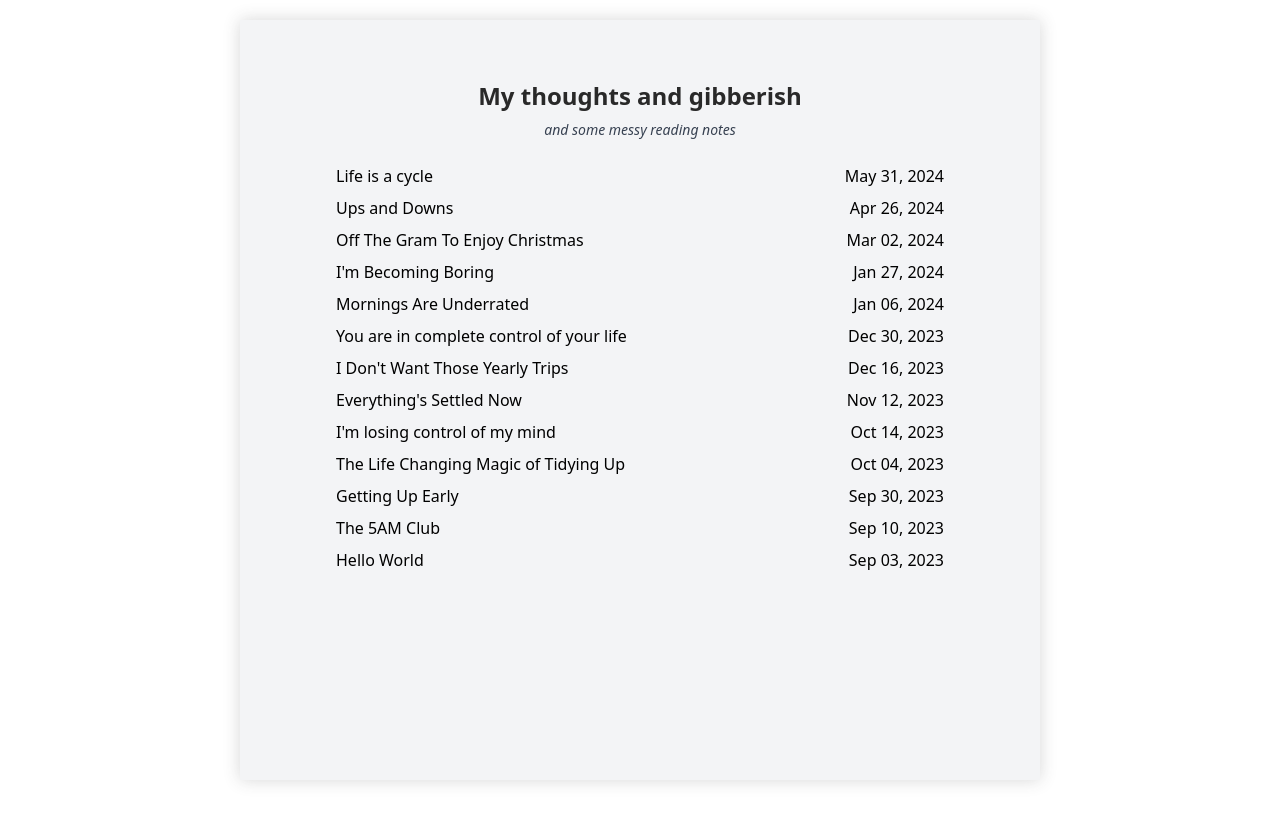
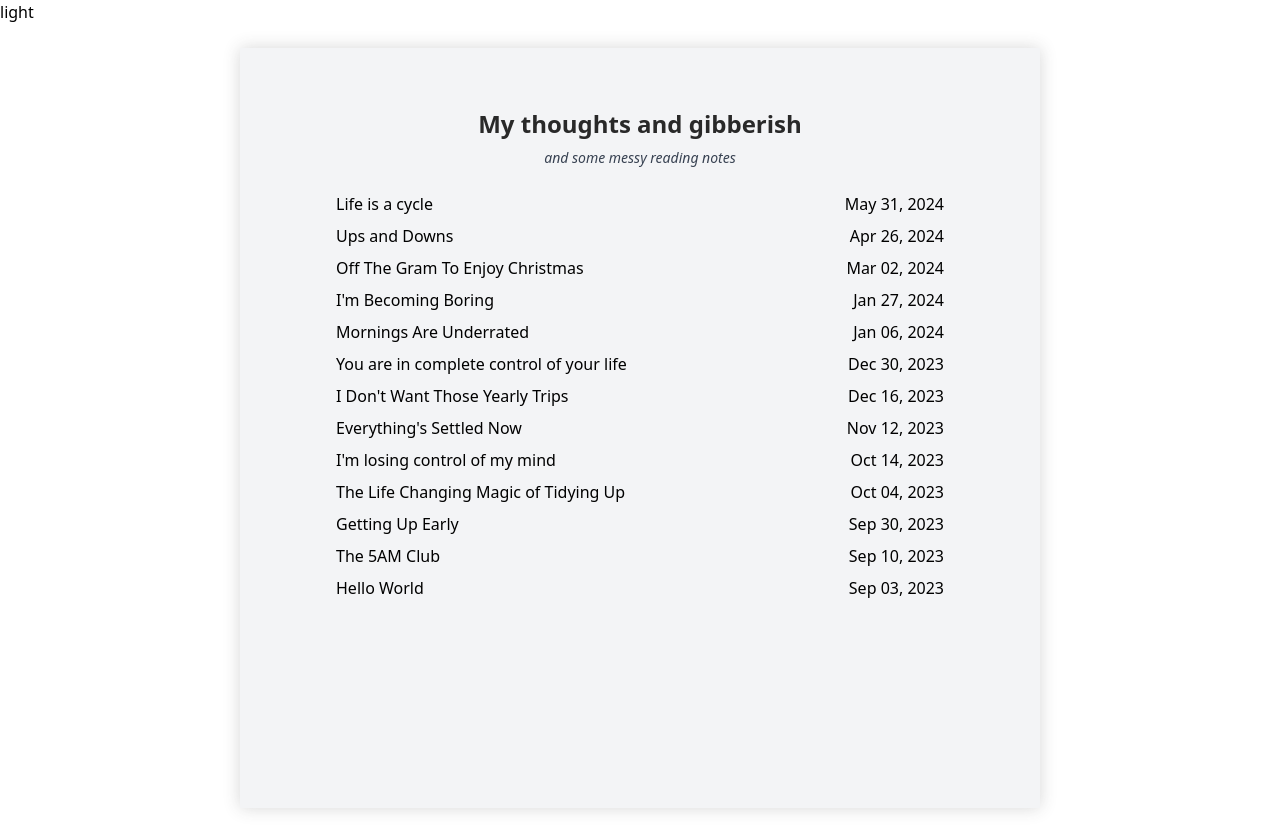
Before and after one commit to baggiiiie/blog, a Next.js app: page / in a window 1280 px wide. Before the commit the page ends 800 px from the top, so only its background shows below. Built offline with nearby package versions, Linux system fonts and the light colour scheme.

Commit message:
Add theme toggler with useState

```diff
--- a/src/components/blogFrontpage.js
+++ b/src/components/blogFrontpage.js
@@ -4,13 +4,13 @@ import { format, parseISO } from "date-fns";
 import BlogHeader from "./blogHeader";
 import { Analytics } from "@vercel/analytics/react";
 
-export default function BlogPage({ allPostsData }) {
+export default function BlogPage({ allPostsData, isDarkTheme}) {
 	const header = "My thoughts and gibberish";
 	const belowHeader = "and some messy reading notes";
 	return (
 		// page div
-		<div className="pageBase">
-			<div className="blogSheet">
+		<div className={`pageBase ${isDarkTheme ? 'pageBase_night' : ''}`}>
+			<div className={`blogSheet ${isDarkTheme ? 'blogSheet_night' : ''} `}>
 				<BlogHeader header={header} belowHeader={belowHeader} />
 
 				{allPostsData.map(({ id, date, title }) => (
@@ -26,7 +26,8 @@ export default function BlogPage({ allPostsData }) {
 export function BlogItem({ id, title, date }) {
 	return (
 		<Link href={`/${id}`} key={id}>
-			<div className="blogListItem group">
+				<div className={`blogListItem group ${ true ? 'blogListItem_night':''}`} >
+
 				<p className="inline-block float-left group-hover:underline">{title}</p>
 				<p className="inline-block float-right text-right group-hover:underline">
 					{format(parseISO(date), "MMM dd, yyyy")}
--- a/src/global.css
+++ b/src/global.css
@@ -16,7 +16,19 @@
 @layer components {
 	.pageBase {
 		@apply bg-white
-		text-black;
+		text-black
+		min-h-screen
+		p-1; /* Add padding to parent div to avoic Margin Collapsing */
+	}
+	.pageBase_night {
+		@apply bg-[#1f1f1f]
+		text-white;
+	}
+	.pageBase_night h1 {
+		@apply text-white;
+	}
+	.pageBase_night h2 {
+		@apply text-gray-50;
 	}
 	.blogSheet {
 		@apply w-full
@@ -29,6 +41,10 @@
 		/* shadow-gray-300 */
 		bg-gray-100 m-auto;
 	}
+	.blogSheet_night {
+		@apply bg-[#323232]
+		se:shadow-[0px_0px_2vh_0px_rgba(0,0,0,0.2)];
+	}
 	.blogListItem {
 		@apply relative
 		block
@@ -39,6 +55,9 @@
 		hover:underline hover:bg-blue-100
 		hover:cursor-pointer
 		px-4 py-3 se:py-1;
+	}
+	.blogListItem_night {
+		@apply hover:bg-[#758db8]
 	}
 	.blogHeader {
 		@apply py-5
--- a/src/pages/index.js
+++ b/src/pages/index.js
@@ -1,4 +1,4 @@
-import React from "react";
+import React, { useState, useEffect } from 'react';
 import { getSortedPostsData } from "../lib/posts";
 import BlogPage from "../components/blogFrontpage";
 
@@ -12,6 +12,39 @@ export async function getStaticProps() {
 		},
 	};
 }
+
+let isBrowser = typeof window !== 'undefined'; // Check if window is defined
+
 export default function Home({ allPostsData }) {
-	return <BlogPage allPostsData={allPostsData} />;
+	const [isDarkTheme, setIsDarkTheme] = useState(getInitialTheme);
+
+	function getInitialTheme() {
+		if (!isBrowser) {
+		  // Handle SSR or initial state based on server data
+		  return false; // For example, default to light theme during SSR
+		}
+		return window.matchMedia && window.matchMedia('(prefers-color-scheme: dark)').matches;
+
+	}
+
+	useEffect(() => {
+	  const mediaQuery = window.matchMedia('(prefers-color-scheme: dark)');
+	  const handleChange = () => {
+		setIsDarkTheme(mediaQuery.matches);
+	  };
+
+	  // Add listener for changes to the preferred color scheme
+	  mediaQuery.addEventListener('change', handleChange);
+
+	  // Clean up the event listener on component unmount
+	  return () => mediaQuery.removeEventListener('change', handleChange);
+	}, []);
+
+
+	return (
+		<>
+			<p>{isDarkTheme ? "dark" : "light"}</p>
+			<BlogPage allPostsData={allPostsData} isDarkTheme={isDarkTheme} />
+		</>
+	);
 }
```
